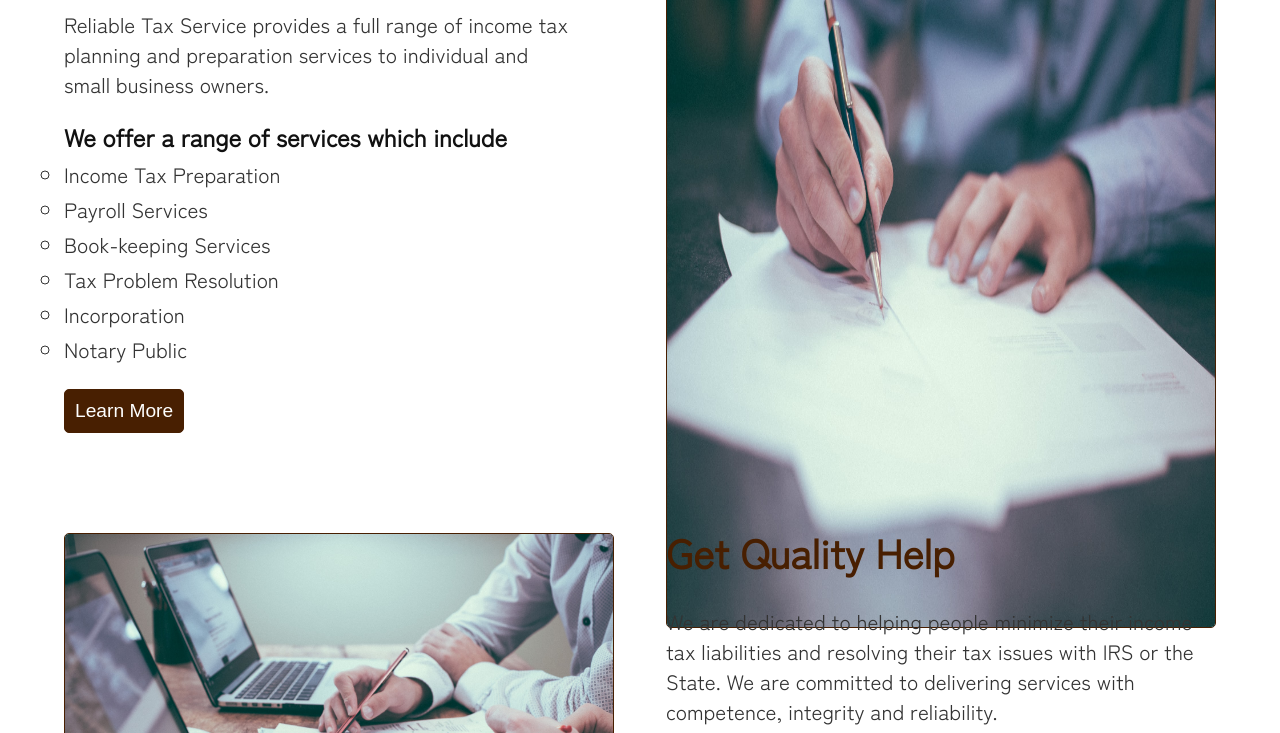
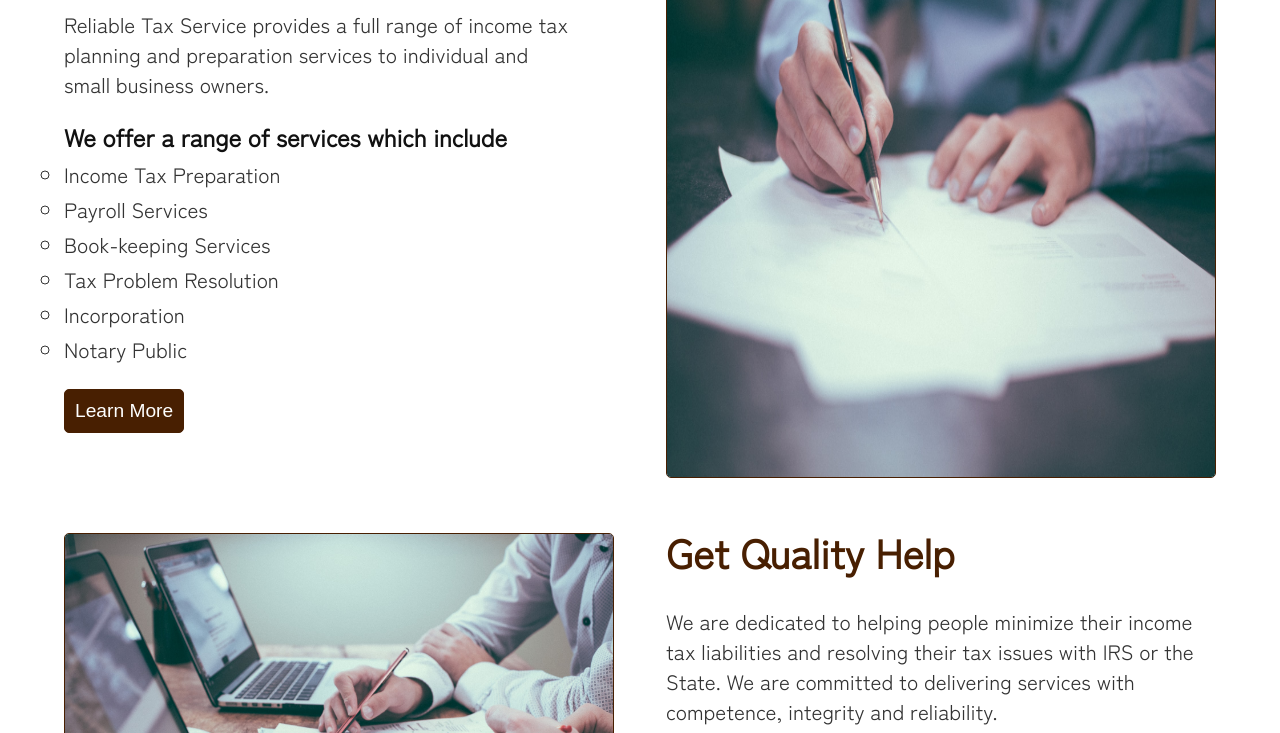
Before and after one commit to blaccsnow/Tax-site, a plain HTML site: page index.html in a window 1280 px wide. Shown: the part 277-1010 px from the top of the page. Drawn offline with Linux system fonts and the light colour scheme.

Commit message:
Update style.css

```diff
--- a/style.css
+++ b/style.css
@@ -311,6 +311,6 @@ body {
 }
 
 #tall-image {
- height:750px;
+ height:600px;
 }
 }
```
